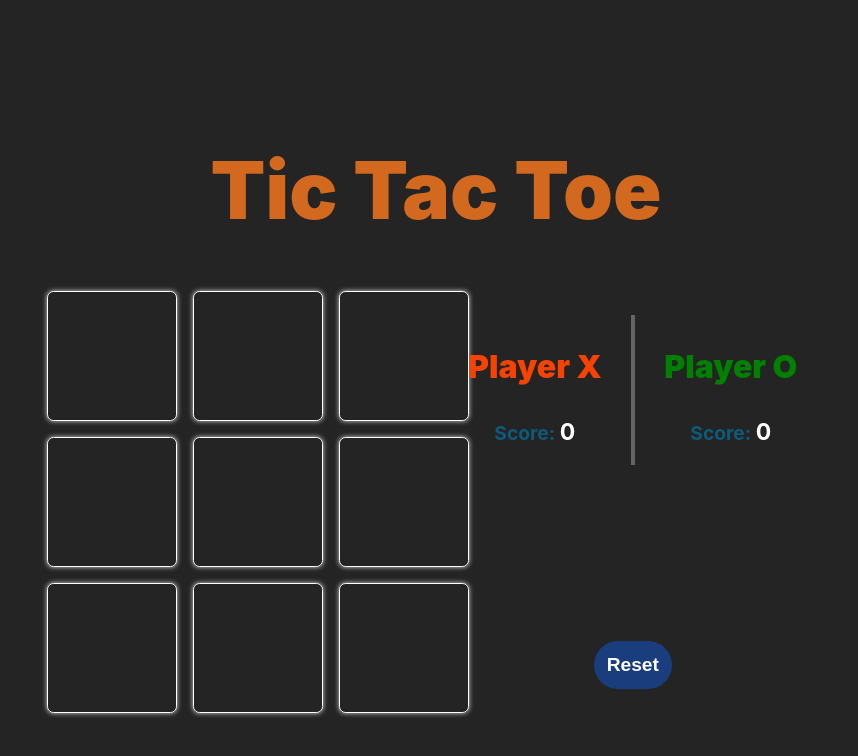
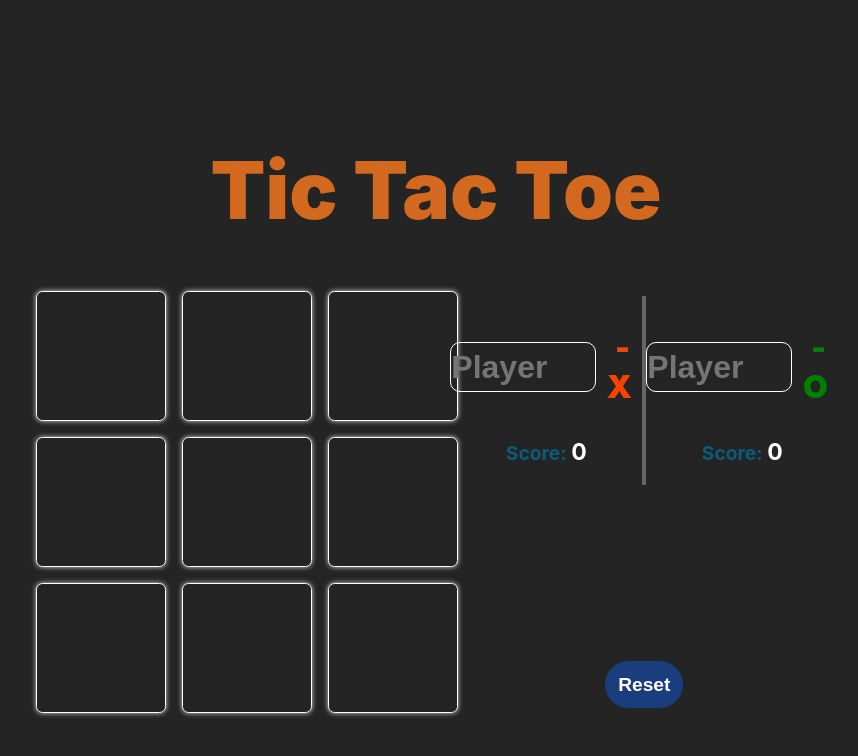
Before and after one commit to shivakumarvanamala/Tic-Tac-Toe, a React (Vite) app: page / in a window 1280 px wide. Shown: the top 756 px of the page, without its empty margins (204-1062 px from the left). Built offline with nearby package versions, Linux system fonts and the light colour scheme.

Commit message:
Added feature to enter the player's name

```diff
--- a/src/App.css
+++ b/src/App.css
@@ -23,7 +23,7 @@ body {
 
 }
 
-.container {
+.wrapper {
   height: 100%;
   width: 90vw;
   margin-left: 0;
--- a/src/Components/Container.module.css
+++ b/src/Components/Container.module.css
@@ -1,5 +1,5 @@
 .container {
-    width: 30%;
+    width: 32%;
     height: 80%;
     display: grid;
     grid-template-columns: repeat(3, 1fr);
--- a/src/Components/Content.jsx
+++ b/src/Components/Content.jsx
@@ -1,3 +1,5 @@
+import { useState } from "react";
+
 import styles from "./Content.module.css";
 
 import Reset from "./Reset";
@@ -11,17 +13,88 @@ const Content = ({
   OScore,
   winClass,
 }) => {
+  const [inputO, setInputO] = useState("");
+  const [inputX, setInputX] = useState("");
+
+  const handleFormX = (eve) => {
+    eve.preventDefault();
+    setInputX(inputX);
+
+    // console.log(eve.target.style.display);
+    // eve.style.display = "none";
+
+    const span = document.createElement("span");
+    span.innerHTML = inputX;
+    span.className = styles.xInput;
+    const playerX = document.getElementsByClassName(styles.playerX);
+
+    playerX[0].replaceChild(span, playerX[0].firstChild);
+
+    // playerX[0].removeChild(playerX[0].firstChild);
+    // playerX[0].firstElementChild(span);
+  };
+
+  const handleFormO = (eve) => {
+    eve.preventDefault();
+    setInputO(inputO);
+
+    // console.log(eve.target.style.display);
+    // eve.style.display = "none";
+
+    const span = document.createElement("span");
+    span.innerHTML = inputO;
+    const playerO = document.getElementsByClassName(styles.playerO);
+
+    playerO[0].replaceChild(span, playerO[0].firstChild);
+
+    // playerO[0].removeChild(playerO[0].firstChild);
+    // playerO[0].firstElementChild(span);
+  };
+
+  const handleInputX = (eve) => {
+    // console.log(eve.target.value);
+    setInputX(eve.target.value);
+  };
+  const handleInputO = (eve) => {
+    // console.log(eve.target.value);
+    setInputO(eve.target.value);
+  };
+
   return (
     <div className={styles.content}>
       <div className={styles.playerContainer}>
         <div className={`${styles.player} ${styles.borderRight}`}>
-          <h3 className={styles.playerX}>Player X</h3>
+          <h3 className={styles.playerX}>
+            <form onSubmit={(eve) => handleFormX(eve)}>
+              <input
+                className={styles.xInput}
+                type="text"
+                placeholder="Player"
+                maxlength="8"
+                value={inputX}
+                onChange={(eve) => handleInputX(eve)}
+              />
+            </form>
+            &nbsp;- X
+          </h3>
           <p>
             Score: <span>{XScore}</span>
           </p>
         </div>
         <div className={styles.player}>
-          <h3 className={styles.playerO}>Player O</h3>
+          <h3 className={styles.playerO}>
+            <form onSubmit={(eve) => handleFormO(eve)}>
+              <input
+                className={styles.oInput}
+                type="text"
+                placeholder="Player"
+                maxlength="8"
+                value={inputO}
+                onChange={(eve) => handleInputO(eve)}
+              />
+            </form>
+            &nbsp;- O
+          </h3>
           <p>
             Score: <span>{OScore}</span>
           </p>
--- a/src/Components/Content.module.css
+++ b/src/Components/Content.module.css
@@ -21,11 +21,45 @@
     width: 15vw;
     font-weight: bold;
     color: white;
+    float: right;
+    /* border: 1px solid pink; */
 }
 
 .player h3 {
     font-size: 2rem;
     font-weight: 900;
+    display: flex;
+    justify-content: center;
+    align-items: center;
+}
+
+.player input {
+    /* float: left; */
+    display: inline;
+    height: 3rem;
+    width: 9rem;
+    background-color: transparent;
+    outline: none;
+    /* border: none; */
+    border-radius: 10px;
+    border: 1px solid white;
+    line-height: 2;
+    font-weight: bold;
+    font-size: 2rem;
+    padding: 0;
+}
+
+.player input:focus {
+    outline: 1px solid rgba(169, 150, 150, 0.514);
+    border: none;
+}
+
+.xInput {
+    color: rgb(247, 67, 2);
+}
+
+.oInput {
+    color: rgb(0, 128, 0);
 }
 
 .winX,
--- a/src/Components/TicTacToe.jsx
+++ b/src/Components/TicTacToe.jsx
@@ -21,12 +21,10 @@ function TicTacToe() {
   useEffect(() => {
     if (winner === "X") {
       setXScore((XScore) => XScore + 1);
-      console.log("XScore", XScore);
       setWinnerView(() => "X");
       setWinClass(() => "winX");
     } else if (winner === "O") {
       setOScore((OScore) => OScore + 1);
-      console.log("OScore", OScore);
       setWinnerView(() => "O");
       setWinClass("winO");
     } else if (winner === "draw") {
@@ -51,7 +49,7 @@ function TicTacToe() {
   return (
     <>
       <Heading />
-      <div className="container">
+      <div className="wrapper">
         <Container
           mark={mark}
           handleBoxClick={handleBoxClick}
```
